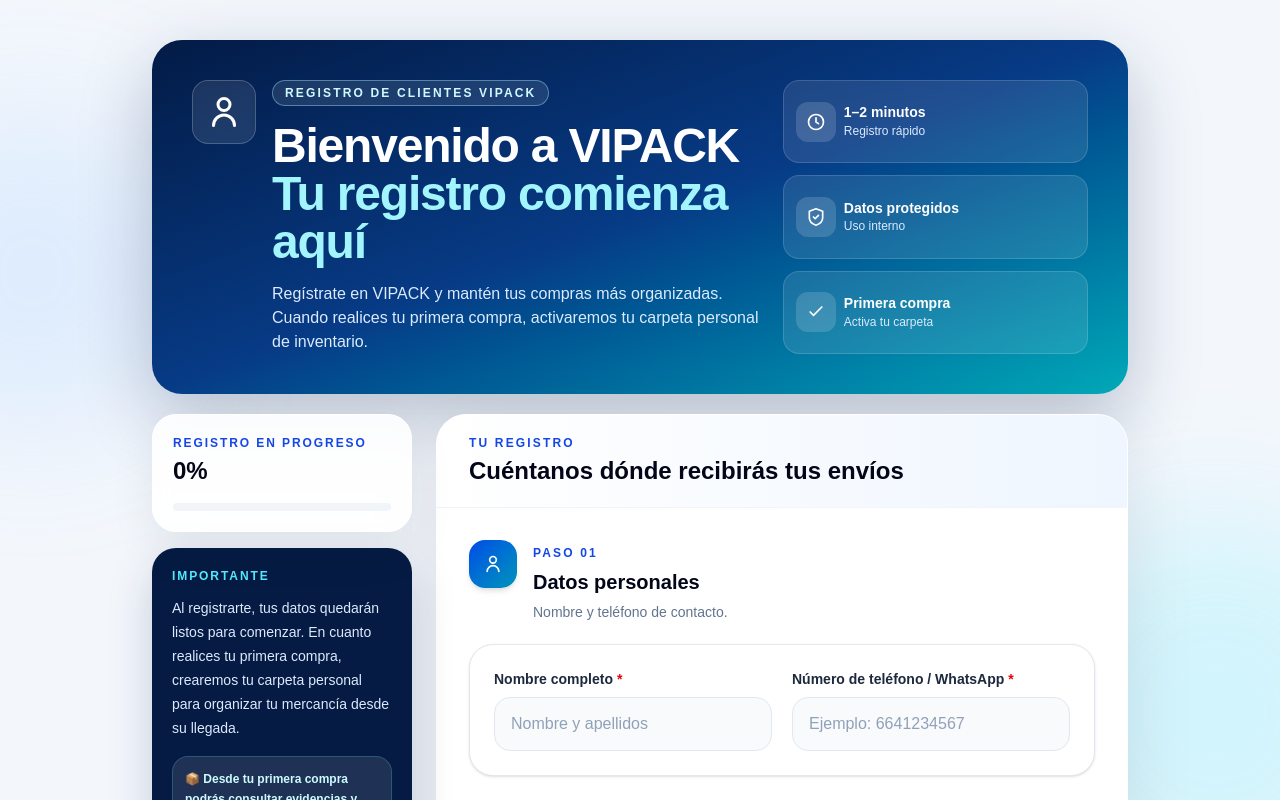
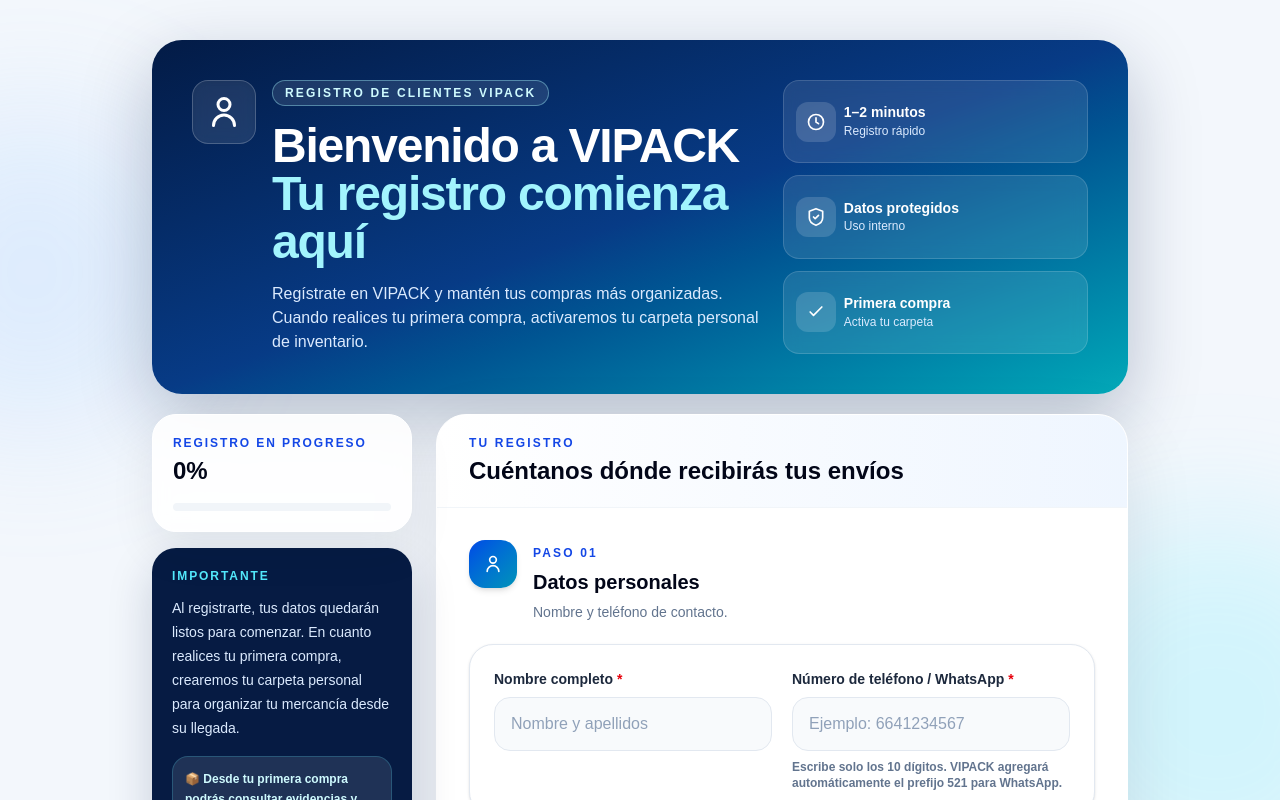
Before and after one commit to VIPACKEnvios/vipack-tracking-system, a Next.js app: page /registro-cliente in a window 1280 px wide. Shown: the top 800 px of the page. Built offline with nearby package versions, Linux system fonts and the light colour scheme.

Commit message:
Normaliza telefonos de clientes con prefijo 521

```diff
--- a/app/registro-cliente/page.tsx
+++ b/app/registro-cliente/page.tsx
@@ -92,6 +92,37 @@
     );
   }
 
+  function normalizarTelefonoWhatsApp(
+    valor: string
+  ) {
+    const limpio =
+      limpiarTelefono(valor);
+
+    if (!limpio) {
+      return "";
+    }
+
+    if (
+      limpio.startsWith("521") &&
+      limpio.length === 13
+    ) {
+      return limpio;
+    }
+
+    if (
+      limpio.startsWith("52") &&
+      limpio.length === 12
+    ) {
+      return `521${limpio.slice(2)}`;
+    }
+
+    if (limpio.length === 10) {
+      return `521${limpio}`;
+    }
+
+    return limpio;
+  }
+
   async function enviarFormulario(
     evento:
       FormEvent<HTMLFormElement>
@@ -109,18 +140,24 @@
     try {
       setEnviando(true);
 
-      const telefono =
+      const telefonoCapturado =
         limpiarTelefono(
           formulario.telefono
         );
 
       if (
-        telefono.length !== 10
+        telefonoCapturado.length !==
+        10
       ) {
         throw new Error(
           "Ingresa un número de teléfono válido de 10 dígitos."
         );
       }
+
+      const telefono =
+        normalizarTelefonoWhatsApp(
+          telefonoCapturado
+        );
 
       const response =
         await fetch(
@@ -412,6 +449,7 @@
                       requerido
                     />
 
+                    <div>
                       <Campo
                         etiqueta="Número de teléfono / WhatsApp"
                         nombre="telefono"
@@ -427,6 +465,11 @@
                         placeholder="Ejemplo: 6641234567"
                         requerido
                       />
+
+                      <p className="mt-2 text-xs font-semibold text-slate-500">
+                        Escribe solo los 10 dígitos. VIPACK agregará automáticamente el prefijo 521 para WhatsApp.
+                      </p>
+                    </div>
                   </div>
                 </SeccionFormulario>
 
```
Lines whose indentation alone changed are shown as unchanged.
